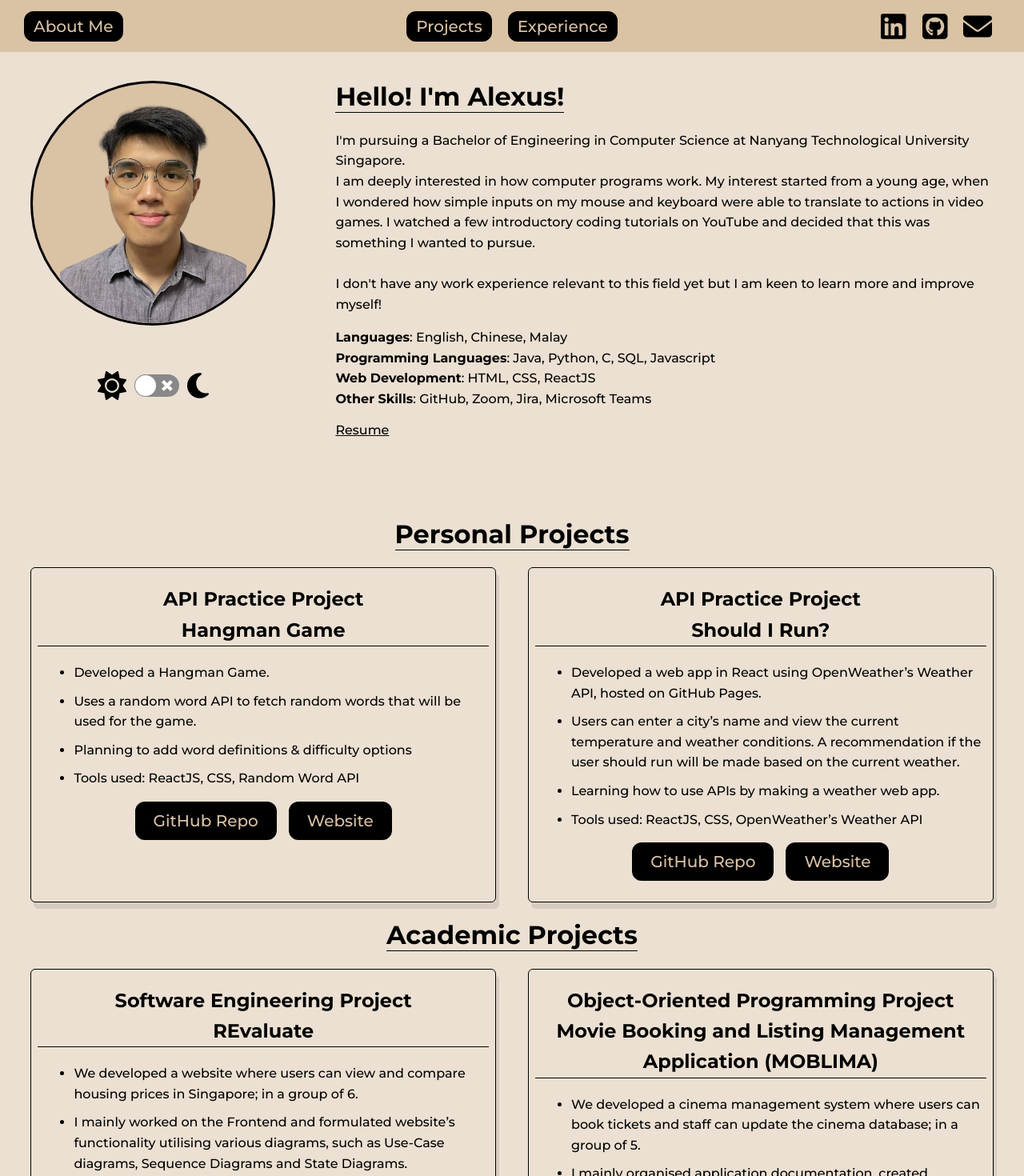
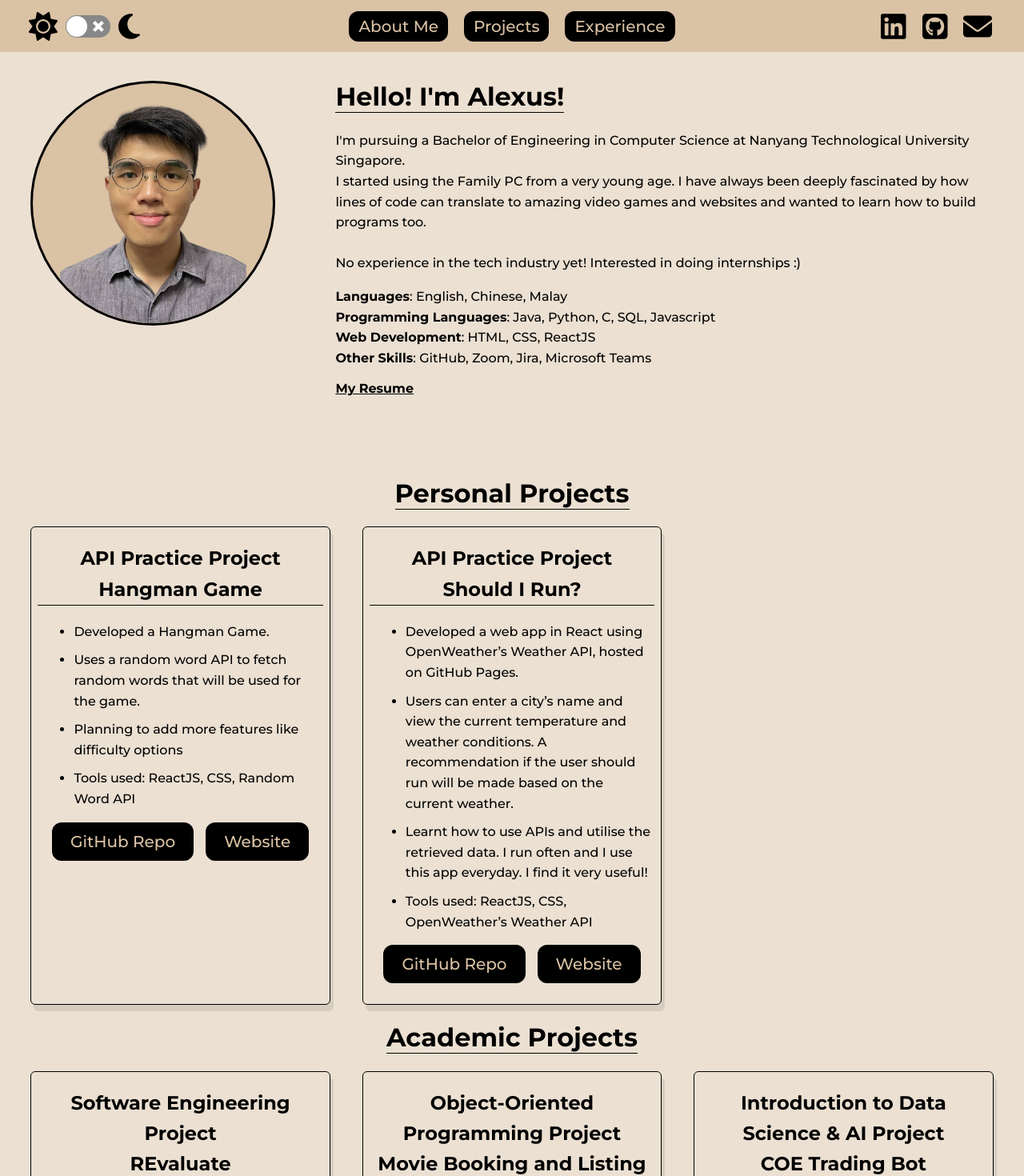
Before and after one commit to alexusljf/alexusljf.github.io, a React (Create React App) app: page / in a window 1280 px wide. Shown: the top 1470 px of the page at 80% size. Built offline with nearby package versions, Linux system fonts and the light colour scheme.

Commit message:
moved night mode toggle, changed size of projects div

```diff
--- a/src/components/Footer/Footer.jsx
+++ b/src/components/Footer/Footer.jsx
@@ -7,7 +7,7 @@ const Footer = () =>{
     return(
         <footer className = {isNightMode === false ? "footer" : "footerNight"}>
             <p> Thanks for checking out my website!
-                It's still a work in progress and I'll be adding on more features as I learn more about web dev :) </p>
+                 I'll be adding on more features as I learn more about web dev :) </p>
         </footer>
     )
 }
--- a/src/components/Header/Header.css
+++ b/src/components/Header/Header.css
@@ -5,6 +5,7 @@ html{
 .homeButton, .middleButton{
     cursor: pointer;
     font-size: 20px;
+    white-space: nowrap;
     background-color: black;
     color: rgb(218, 194, 165);
     border-color: black;
@@ -25,6 +26,7 @@ html{
 .homeButtonNight, .middleButtonNight{
     cursor: pointer;
     font-size: 20px;
+    white-space: nowrap;
     background-color: rgb(255, 255, 255);
     color: rgb(0, 0, 0);
     border-color: black;
@@ -56,7 +58,7 @@ html{
     justify-content: space-between;
 }
 .topBarNight{
-    background-color: rgb(36,36,36);
+    background-color: rgb(26, 25, 25);
     position: fixed;
     top:0;
     left:0;
@@ -108,9 +110,14 @@ html{
 .faiconNight:hover{
     color: rgba(0, 0, 0, 0.884);
 }
-
+.switch{
+    margin-left:25px;
+    width: 100px;
+    height: 100px;
+}
 @media (max-width: 430px){
     .homeButton, .middleButton, .homeButtonNight, .middleButtonNight{
+        display:none;
         font-size: 12px;
         padding: 5px;
     }
@@ -120,6 +127,7 @@ html{
         padding-right: 10px;
     }
     .middleButton, .middleButtonNight{
+        display:none;
         margin-left: 5px;
         margin-right: 5px;
     }
@@ -128,4 +136,10 @@ html{
         margin-left: 5px;
         margin-right: 5px;
     }
+
+    .switch{
+        margin-left: 6px;
+        width: 100px;
+        height: 100px;
+    }
 }
--- a/src/components/Header/Header.jsx
+++ b/src/components/Header/Header.jsx
@@ -3,6 +3,7 @@ import { NightModeContext } from '../../components/NightModeToggle/NightModeCont
 import { FontAwesomeIcon } from '@fortawesome/react-fontawesome';
 import { faLinkedin, faSquareGithub } from '@fortawesome/free-brands-svg-icons'
 import { faEnvelope } from '@fortawesome/free-solid-svg-icons'
+import NightModeSwitch from '../NightModeToggle/NightModeSwitch'
 import './Header.css';
 
 const Header = () => {
@@ -12,13 +13,14 @@ const Header = () => {
         <>
         <div className = {isNightMode === false ? "topBar" : "topBarNight"}>
             <div className='leftSection'>
-                <a href = "#mainSection">
-                <button className = {isNightMode === false ? "homeButton" : "homeButtonNight"}>
-                    About Me
-                </button>
-            </a>
+                <NightModeSwitch className = "switch"/>
             </div>
         <div className="middleSection">
+                <a href = "#mainSection">
+                    <button className = {isNightMode === false ? "middleButton" : "middleButtonNight"}>
+                        About Me
+                    </button>
+                </a>
                 <a href = "#projectSection">
                     <button className = {isNightMode === false ? "middleButton" : "middleButtonNight"}>
                         Projects
--- a/src/components/NightModeToggle/NightModeContext.jsx
+++ b/src/components/NightModeToggle/NightModeContext.jsx
@@ -1,4 +1,3 @@
-// NightModeContext.js
 import React, { useState } from 'react';
 
 const NightModeContext = React.createContext();
--- a/src/components/NightModeToggle/NightModeSwitch.jsx
+++ b/src/components/NightModeToggle/NightModeSwitch.jsx
@@ -1,4 +1,3 @@
-// NightModeSwitch.js
 import "./switch.css";
 import React, { useContext } from 'react';
 import { NightModeContext } from './NightModeContext';
--- a/src/components/NightModeToggle/switch.css
+++ b/src/components/NightModeToggle/switch.css
@@ -1,6 +1,5 @@
 .switch{
     display: flex;
-    margin-top: 5vh;
     margin: 0;
     padding: 0;
     width: 300px;
--- a/src/screens/ExperiencePage/ExperiencePage.css
+++ b/src/screens/ExperiencePage/ExperiencePage.css
@@ -34,9 +34,7 @@
     row-gap: 40px;
 }
 .experienceDiv{
-    text-align: center;
-    display: block;
-    width: 50%;
+    width: 35%;
     border: solid black 1px;
     border-radius: 6px;
     box-shadow: 4px 8px rgba(156, 148, 138, 0.26);
@@ -45,8 +43,6 @@
     line-height: 1.6;
 }
 .experienceDivNight{
-    text-align: center;
-    display: block;
     width: 50%;
     border-width: 1px;
     border-radius: 6px;
--- a/src/screens/ExperiencePage/ExperiencePage.jsx
+++ b/src/screens/ExperiencePage/ExperiencePage.jsx
@@ -14,9 +14,6 @@ const ExperiencePage = () => {
   <div id="experienceSection" className="experiencePage">
     <header>
       <h1 className={isNightMode === false ? "heading" : "headingNight"}>Experience</h1>
-      <h2 className = "headerText">
-        No experience in the tech industry yet! Looking for internships :)
-      </h2>
     </header>
     <div className="experienceContainer">
       <ExperienceDiv
--- a/src/screens/HomePage/HomePage.css
+++ b/src/screens/HomePage/HomePage.css
@@ -8,12 +8,10 @@
 }
 .heading{
     display: inline-block;
-    text-align: "center" ;
     border-bottom: solid 1px black;
 }
 .headingNight{
     display: inline-block;
-    text-align: "center" ;
     border-bottom: solid 1px white;
 }
 .myPic{
@@ -52,11 +50,13 @@
 article{
     line-height: 1.6;
 }
+.resumeLink, .resumeLink:visited{
+    color: black;
+    font-weight: bold;
+}
 .resumeLinkNight, .resumeLinkNight:visited{
     color: white;
-}
-.resumeLink, .resumeLink:visited{
-    color: black;
+    font-weight: bold;
 }
 
 @media (max-width: 430px){
--- a/src/screens/HomePage/HomePage.jsx
+++ b/src/screens/HomePage/HomePage.jsx
@@ -1,7 +1,6 @@
 import React, { useContext } from 'react';
 import "./HomePage.css";
 import myPic from "./photo2.png";
-import NightModeSwitch from '../../components/NightModeToggle/NightModeSwitch';
 import { NightModeContext } from '../../components/NightModeToggle/NightModeContext';
 
 const HomePage = () => {
@@ -12,7 +11,6 @@ const HomePage = () => {
     <div id = "mainSection" className = "mainPage">
     <div className = "pictureContainer">
         <img src = {myPic} className={isNightMode === false ? "myPic" : "myPicNight"}/>
-        <NightModeSwitch/>
     </div>
     <div className = "bioContainer">
         <h1 className={isNightMode === false ? "heading" : "headingNight"}>
@@ -20,8 +18,8 @@ const HomePage = () => {
         </h1>
         <article>
             I'm pursuing a Bachelor of Engineering in Computer Science at Nanyang Technological University Singapore. <br/>
-            I am deeply interested in how computer programs work. My interest started from a young age, when I wondered how simple inputs on my mouse and keyboard were able to translate to actions in video games. I watched a few introductory coding tutorials on YouTube and decided that this was something I wanted to pursue. <br/> <br/>
-            I don't have any work experience relevant to this field yet but I am keen to learn more and improve myself! <br/>
+            I started using the Family PC from a very young age. I have always been deeply fascinated by how lines of code can translate to amazing video games and websites and wanted to learn how to build programs too.<br/> <br/>
+            No experience in the tech industry yet! Interested in doing internships :)
 
             <p>
             <b>Languages</b>: English, Chinese, Malay <br/>
@@ -30,7 +28,7 @@ const HomePage = () => {
             <b>Other Skills</b>: GitHub, Zoom, Jira, Microsoft Teams <br/>
             </p>
         </article>
-        <a href = "https://drive.google.com/file/d/11eAecMcNlTtDCSFM_EbI-UdfTyhxEtgQ/view?usp=sharing" target = "_blank" className={isNightMode === false ? "resumeLink" : "resumeLinkNight"}>Resume</a>
+        <a href = "https://drive.google.com/file/d/11eAecMcNlTtDCSFM_EbI-UdfTyhxEtgQ/view?usp=sharing" target = "_blank" className={isNightMode === false ? "resumeLink" : "resumeLinkNight"}>My Resume</a>
     </div>
     </div>
   );
--- a/src/screens/ProjectsPage/ProjectsPage.css
+++ b/src/screens/ProjectsPage/ProjectsPage.css
@@ -23,9 +23,9 @@
 }
 .projectContainer{
     display:grid;
-    grid-template-columns: 1fr 1fr;
+    grid-template-columns: 1fr 1fr 1fr;
     grid-gap: 40px;
-    align-items: top;
+    justify-content: center;
 }
 .projectDiv{
     border-width: 1px;
@@ -37,6 +37,15 @@
     padding-right: 8px;
     line-height: 1.6;
 }
+/* Center the two projectDiv items when there are only two items in the grid */
+.projectContainer.two-items .projectDiv {
+    grid-row: span 1;
+  }
+
+  /* Center the three projectDiv items when there are three items in the grid */
+  .projectContainer.three-items .projectDiv {
+    grid-column: span 1;
+  }
 .projectDivNight{
     border-width: 1px;
     border-radius: 6px;
@@ -72,6 +81,7 @@ article{
     font-family: 'Montserrat', sans-serif;
     transition: 0.2s;
     text-decoration: none;
+    white-space: nowrap;
 }
 .githubButton:hover{
     background-color: rgba(80, 64, 43, 0.884);
@@ -93,6 +103,7 @@ article{
     font-family: 'Montserrat', sans-serif;
     transition: 0.2s;
     text-decoration: none;
+    white-space: nowrap;
 }
 .githubButtonNight:hover{
     background-color: rgba(0, 0, 0, 0.884);
@@ -119,5 +130,6 @@ article{
     }
     .githubButton, .githubButtonNight{
         font-size: 16px;
+        white-space: nowrap;
     }
 }
--- a/src/screens/ProjectsPage/ProjectsPage.jsx
+++ b/src/screens/ProjectsPage/ProjectsPage.jsx
@@ -16,7 +16,7 @@ const ProjectsPage = () => {
           projectName = "Hangman Game"
           description1 = "Developed a Hangman Game."
           description2 = "Uses a random word API to fetch random words that will be used for the game."
-          description3 = "Planning to add word definitions & difficulty options"
+          description3 = "Planning to add more features like difficulty options"
           toolsUsed = "Tools used: ReactJS, CSS, Random Word API"
           githubLink = "https://github.com/alexusljf/Hangman"
           githubPagesLink = "https://alexusljf.github.io/Hangman/"
@@ -26,7 +26,7 @@ const ProjectsPage = () => {
           projectName = "Should I Run?"
           description1 = "Developed a web app in React using OpenWeather’s Weather API, hosted on GitHub Pages."
           description2 = "Users can enter a city’s name and view the current temperature and weather conditions. A recommendation if the user should run will be made based on the current weather."
-          description3 = "Learning how to use APIs by making a weather web app."
+          description3 = "Learnt how to use APIs and utilise the retrieved data. I run often and I use this app everyday. I find it very useful!"
           toolsUsed = "Tools used: ReactJS, CSS, OpenWeather’s Weather API"
           githubLink = "https://github.com/alexusljf/Should-I-Run"
           githubPagesLink = "https://alexusljf.github.io/Should-I-Run/"
```
